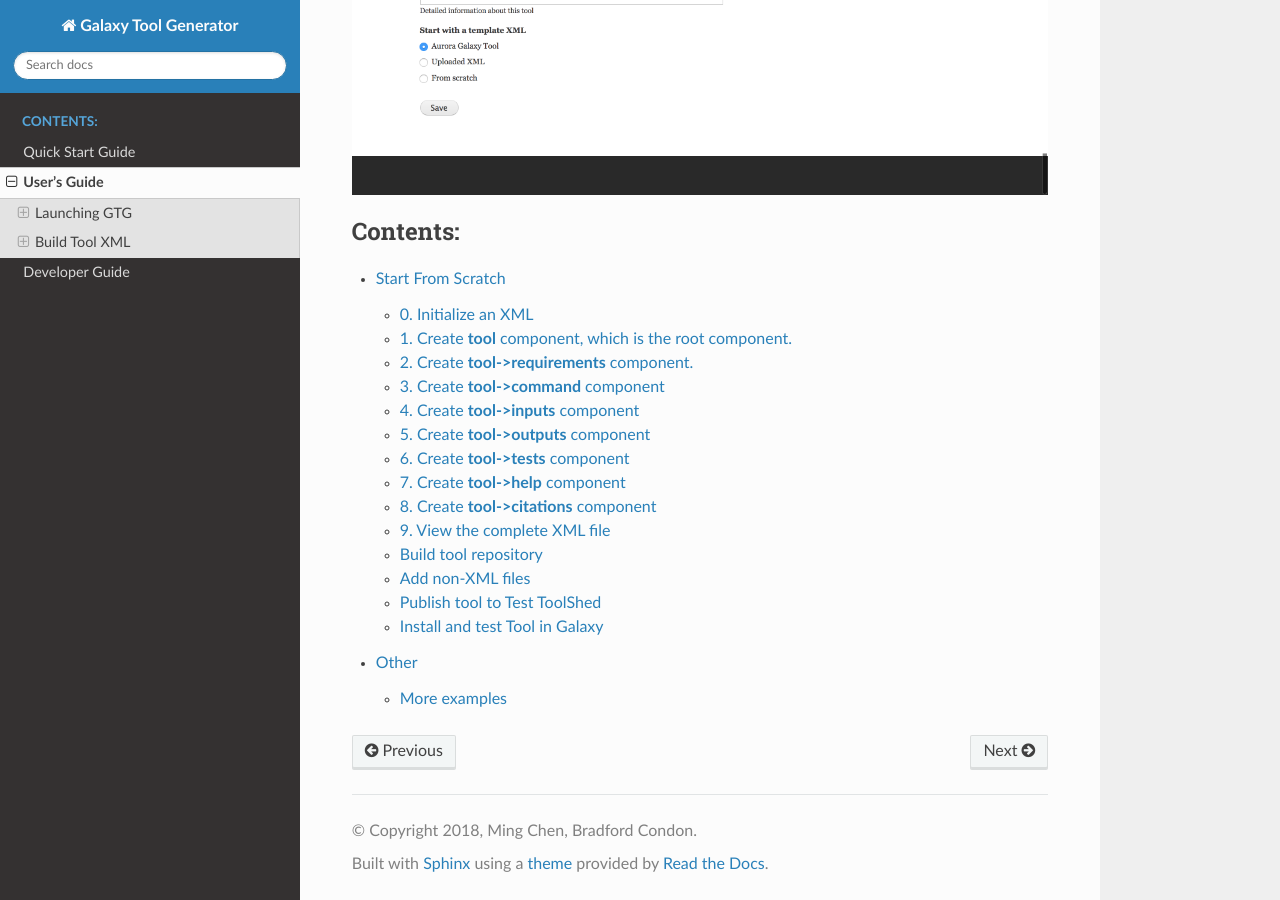
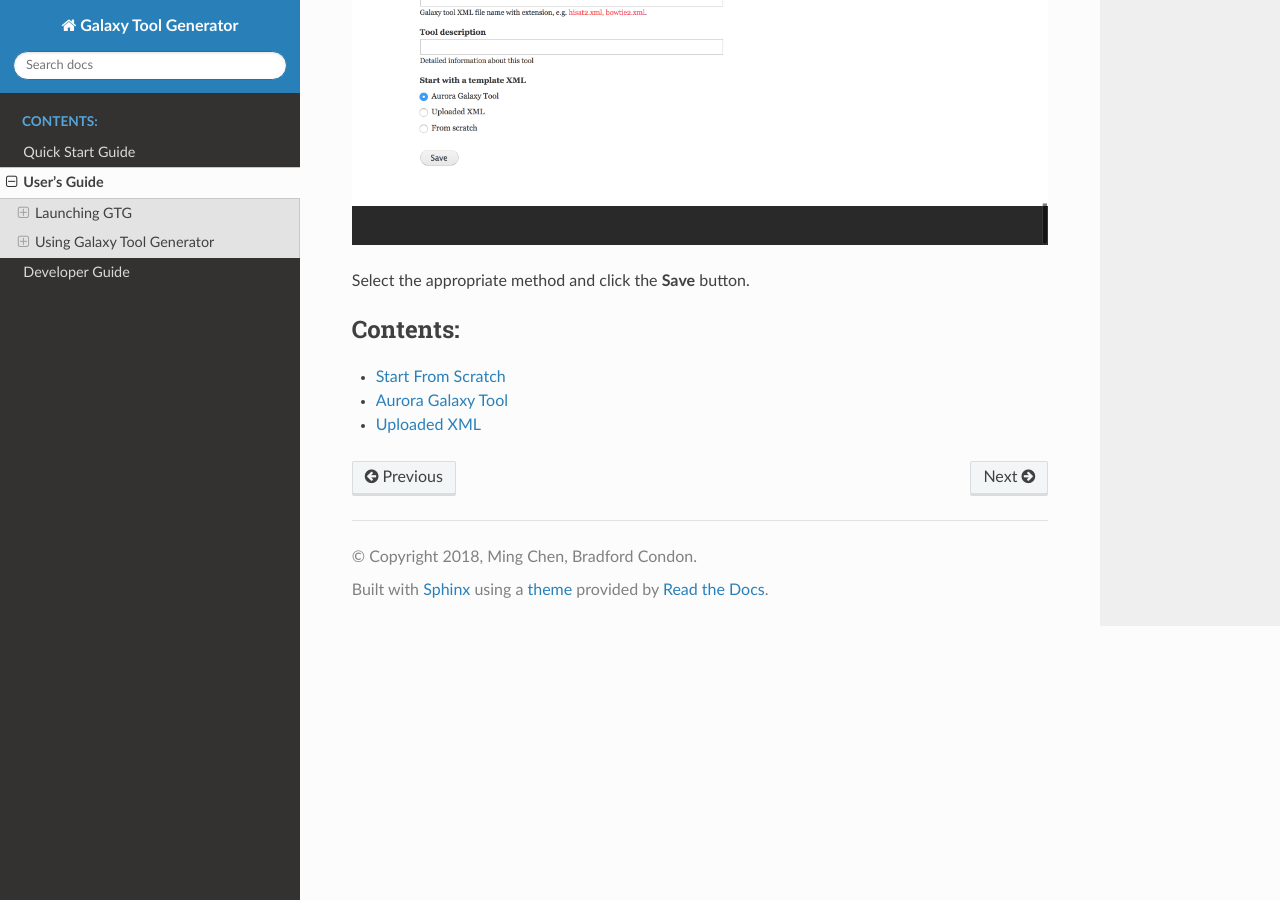
Before and after one commit to statonlab/galaxy_tool_generator, a Sphinx documentation site: the page built from docs/user_guide.rst, in a window 1280 px wide and 900 px high, scrolled down 1075 px. Built offline with Sphinx 7.4.7 and the Read the Docs theme 2.0.0, drawn with Linux system fonts in a browser that asks for light colours; some of the changed text lies outside the part shown.

Commit message:
restructure

```diff
--- a/docs/other_guide.rst
+++ b/docs/other_guide.rst
@@ -1,5 +1,8 @@
-Other
-======
+Aurora Galaxy Tool
+===================
+
+Uploaded XML
+=============
 
 More examples
 --------------
--- a/docs/scratch_guide.rst
+++ b/docs/scratch_guide.rst
@@ -15,9 +19,6 @@ For comparison with another software for Galaxy tool development `planemo <https
 
 1. Create **tool** component, which is the root component.
 ~~~~~~~~~~~~~~~~~~~~~~~~~~~~~~~~~~~~~~~~~~~~~~~~~~~~~~~~~~~~~~~
-
-
-
 
 .. code-block:: shell
 
--- a/docs/user_guide.rst
+++ b/docs/user_guide.rst
@@ -31,10 +31,11 @@ Drupal Site
 .. If you want to add the galaxy tool generator to an existing Drupal site....
 
 
+Using Galaxy Tool Generator
+---------------------------
 
-Build Tool XML
----------------
-
+Create Tool XML
+~~~~~~~~~~~~~~~~~
 
 GTG provides three ways to build a Galaxy XML file:
 
@@ -45,11 +46,12 @@ GTG provides three ways to build a Galaxy XML file:
 
 .. image:: /_static/images//create-tool-xml.png
 
+Select the appropriate method and click the **Save** button.
+
 
 .. toctree::
-   :maxdepth: 2
+   :maxdepth: 1
    :caption: Contents:
-
 
    scratch_guide
    other_guide
```
Also changed, not shown: other parts of docs/scratch_guide.rst (+4 -0 lines).
